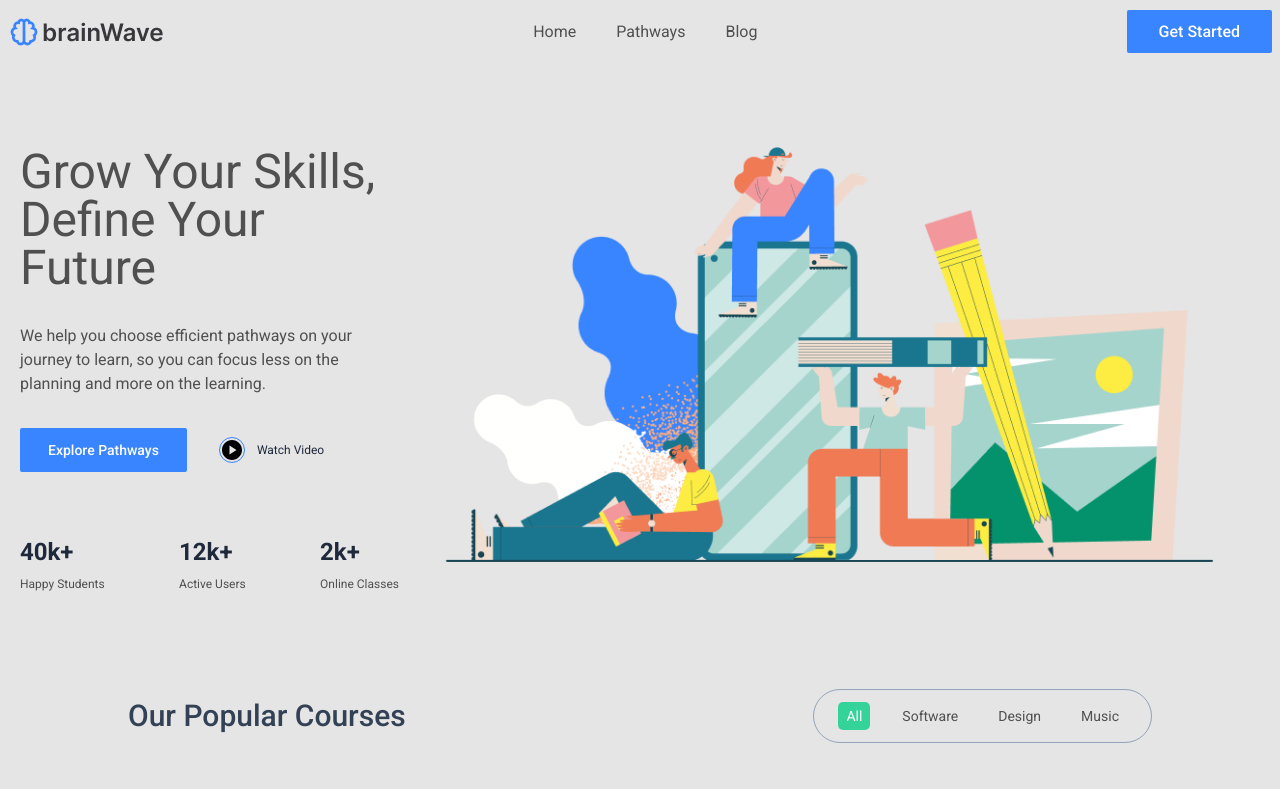
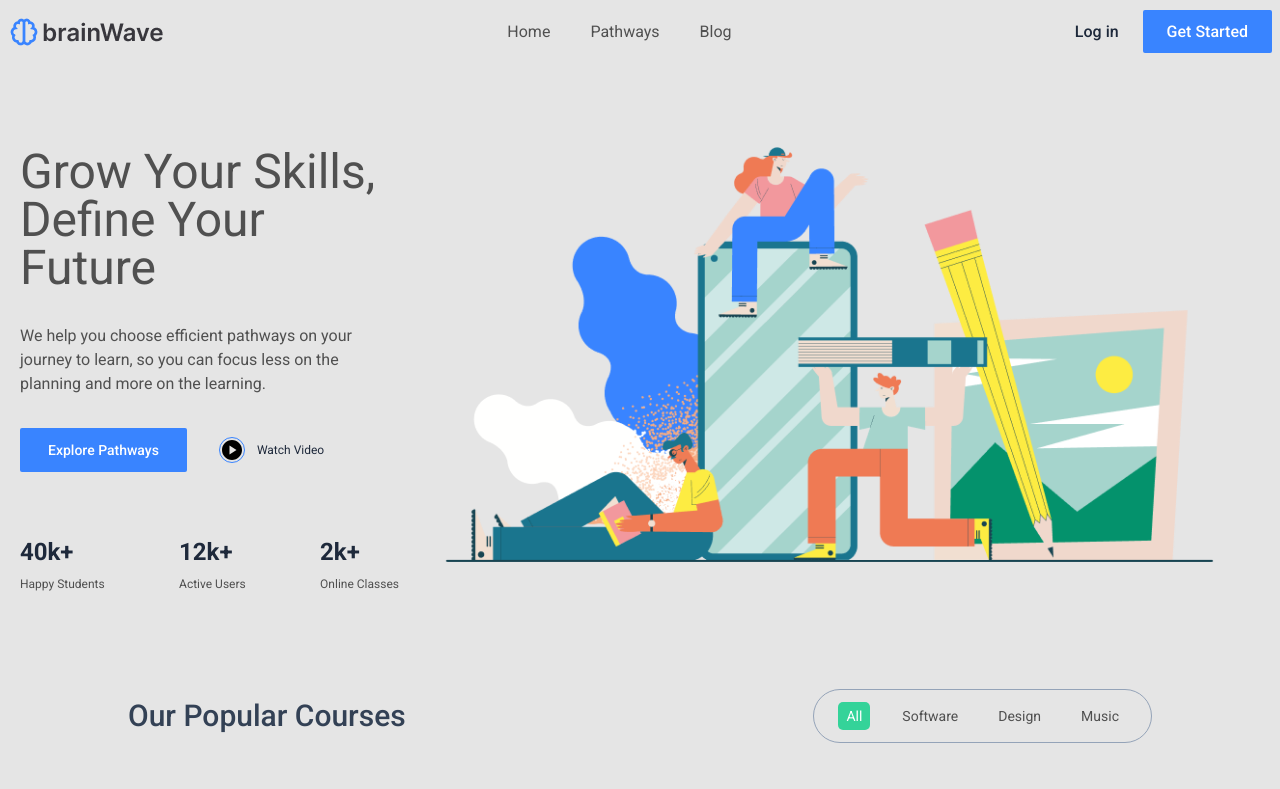
Before and after one commit to stefkudla/brainWave-2, a React (Create React App) app: page /pathways/1 in a window 1280 px wide. Shown: the top 789 px of the page. Built offline with nearby package versions, Linux system fonts and the light colour scheme.

Commit message:
code refactoring course list props

```diff
--- a/src/App.js
+++ b/src/App.js
@@ -14,6 +14,8 @@ import {
   blogImage4,
   blogImage5,
 } from './assets/';
+import CourseCard from './components/CourseCard';
+import Courses from './components/Courses';
 
 function App() {
   const [posts, setPosts] = useState([
--- a/src/components/CourseCard.jsx
+++ b/src/components/CourseCard.jsx
@@ -1,19 +1,27 @@
 import React from 'react';
-import course1 from '../assets/course-1.jpg';
+import { Link } from 'react-router-dom';
+import { formatSlug } from '../util/Helper';
 
 const CourseCard = (props) => {
   return (
     <div>
-      <div className="max-w-sm mx-auto border border-emerald-300 rounded-md">
+      <div className="max-w-sm mx-auto border border-emerald-300 rounded-md ">
         <div className="relative">
-          <img src={props.imgSrc} className="rounded-t-md max-h-fit" />
+          <img
+            src={props.imgSrc}
+            className="rounded-t-md max-h-fit transition-all hover:opacity-80"
+          />
           <span className="text-slate-200 text-opacity-90 text-xs bg-gray-700 bg-opacity-40 px-4 py-2 rounded-lg absolute top-4 left-4">
             {props.category}
           </span>
         </div>
         <div className="flex p-4 pr-2">
           <div className="flex flex-col justify-between pt-1">
-            <h6 className="font-medium text-slate-900">{props.title}</h6>
+            <Link to="/pathways">
+              <h6 className="font-medium text-slate-900 transition-all hover:opacity-60">
+                {props.title}
+              </h6>
+            </Link>
             <p className="text-sm text-primary my-6 pr-8">{props.desc}</p>
             <div>
               <img />
--- a/src/components/CourseList.jsx
+++ b/src/components/CourseList.jsx
@@ -109,7 +109,7 @@ const CourseList = ({ filter }) => {
       id: 10,
       title: 'Smart Watch React App',
       desc: 'Morpheus take the lead show the way new course structure',
-      category: 'Music',
+      category: 'Software',
       price: '70.00',
       author: 'stef kudla',
       lessons: 10,
--- a/src/components/Navbar.jsx
+++ b/src/components/Navbar.jsx
@@ -45,9 +45,12 @@ const Navbar = () => {
         </div>
 
         <div className="hidden md:block">
+          <a className="text-slate-800 hover:opacity-60 font-medium cursor-pointer mr-6 transition-all">
+            Log in
+          </a>
           <Link
             to="/pathways"
-            className="bg-accent rounded-sm py-3 px-8 transition
+            className="bg-accent rounded-sm py-3 px-6 transition
           hover:text-slate-100 text-white hover:bg-slate-800 font-medium">
             Get Started
           </Link>
```
Also changed, not shown: src/index.css (+0 -11 lines).
